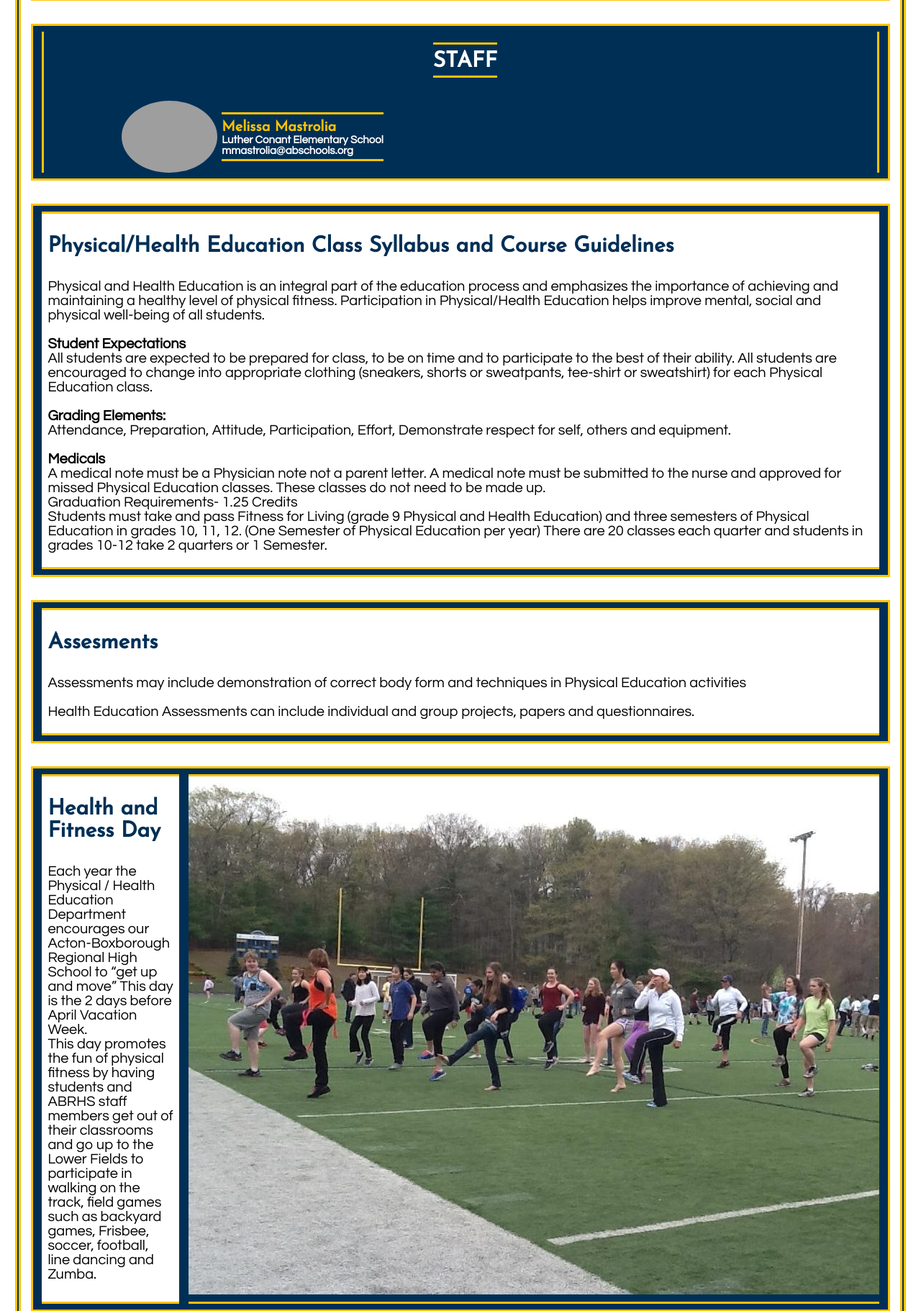
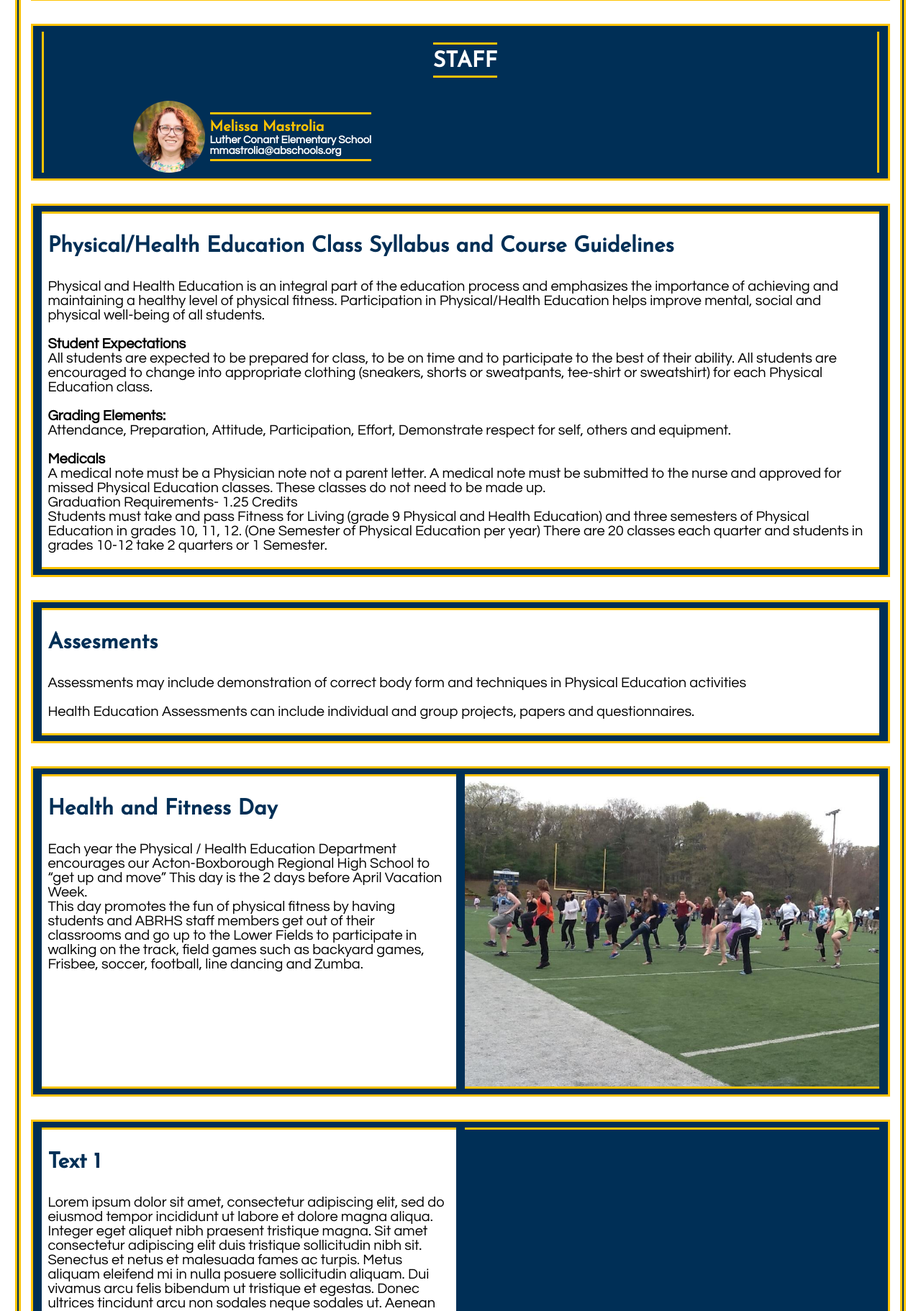
Before and after one commit to catmajor/PE-Website, a PHP site: page / in a window 1280 px wide. Shown: the part 1126-2948 px from the top of the page at 72% size. Run offline with PHP 8.4, Linux system fonts and the light colour scheme; grey boxes are pictures that could not be loaded.

Commit message:
fix images to work

```diff
--- a/style.css
+++ b/style.css
@@ -78,14 +78,15 @@ p {font-family: 'Questrial'; font-size: 16px; font-size: 2rem;}
 .items>*:first-child {margin-left: 1vw !important; margin-right: 0.5vw}
 .items>*:last-child {margin-left: 0.5vw; margin-right: 1vw !important;}
 .items .text {background-color: white; }
-.items figure {color: white; font-size: 5vh}
+.items figure {color: white; font-size: 5vh; position: relative; display: flex; align-items: center; justify-content: center;}
+.items figure img {width: 100%; max-height: calc(100%-2vh)}
 .text h3 {width: calc(100% - 2vmin); margin-left: 1vmin}
 .text p {width: calc(100% - 2vmin); margin-left: 1vmin}
 .staff {border-left: unset; border-right: unset; display: grid; grid-template-columns: 50% 50%; width: 100% !important; margin: 1vh 1vw 1vh 1vw !important; border: var(--border-style); column-gap: 1vw; row-gap: 2vh; border-top: none; border-bottom: none;}
 .staff .title {grid-column-start: 1; grid-column-end: 3; height: 10vh; font-size: 24px; font-size: 3rem; font-family: 'Josefin Sans'; color: white; border: var(--border); display: flex; align-items: center; justify-content: center}
 .staff .title h4 {border: var(--border-style); border-left: none; border-right: none; margin: 0; padding: 1vh 0 0.5vh 0}
 .staff .member {min-height: 10vh; display: flex; align-items: center; justify-content: center; }
-.member figure {min-height:inherit; margin: 0; display: flex; align-items: center; justify-content: center}
+.member figure {min-height:inherit; margin: 0; display: flex; align-items: center; justify-content: center;}
 .member figure img {height: 80px; height: 10rem; border-radius: 100%}
 .member .description {border: var(--border-style); border-left: none; border-right: none; padding: 1vh 0 0.5vh 0; margin-left: 0.5vw;}
 .member .description>* {padding: 0; margin: 0}
```
Also changed, not shown: img/mel-2.jpg (added).
